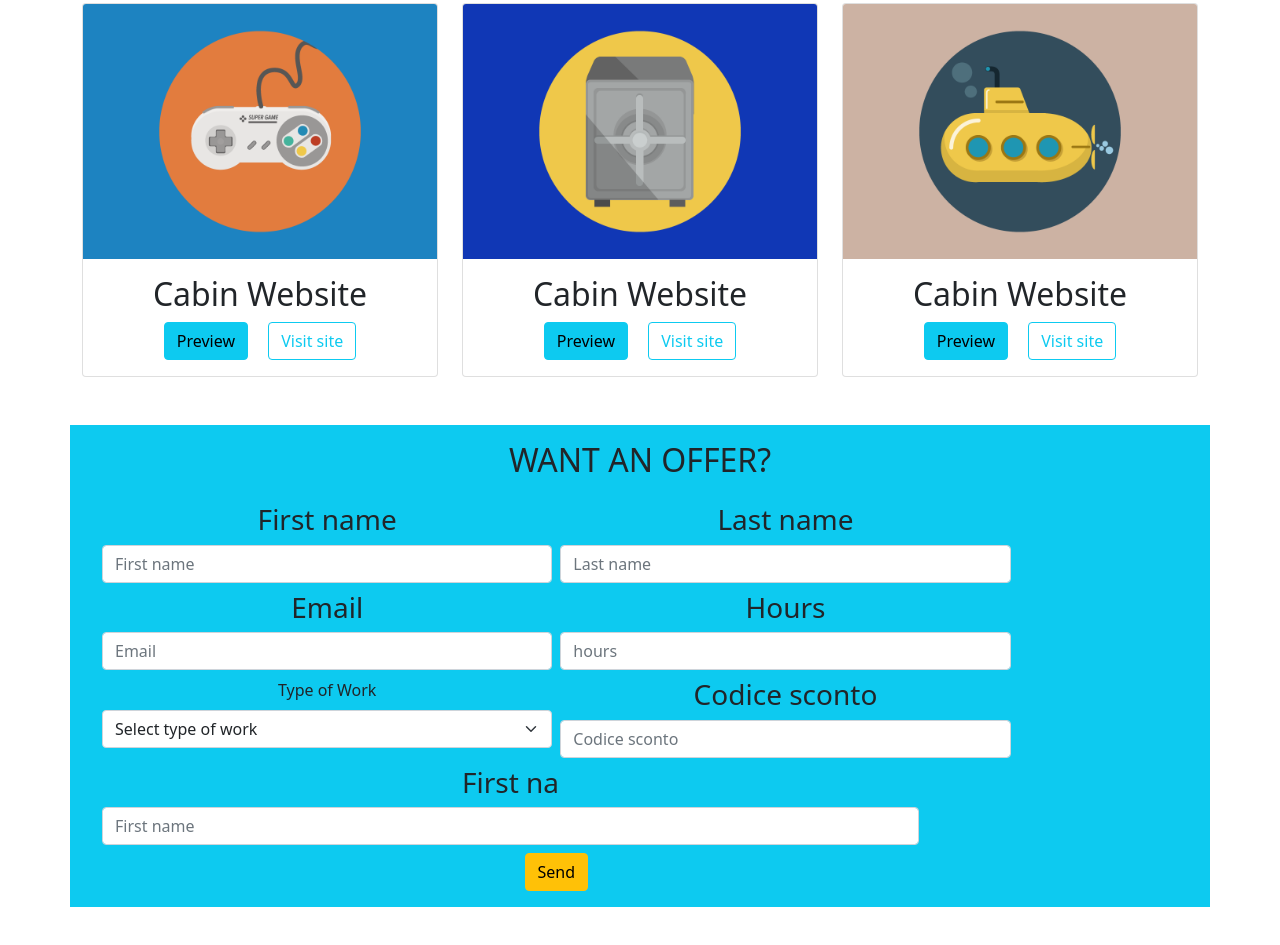
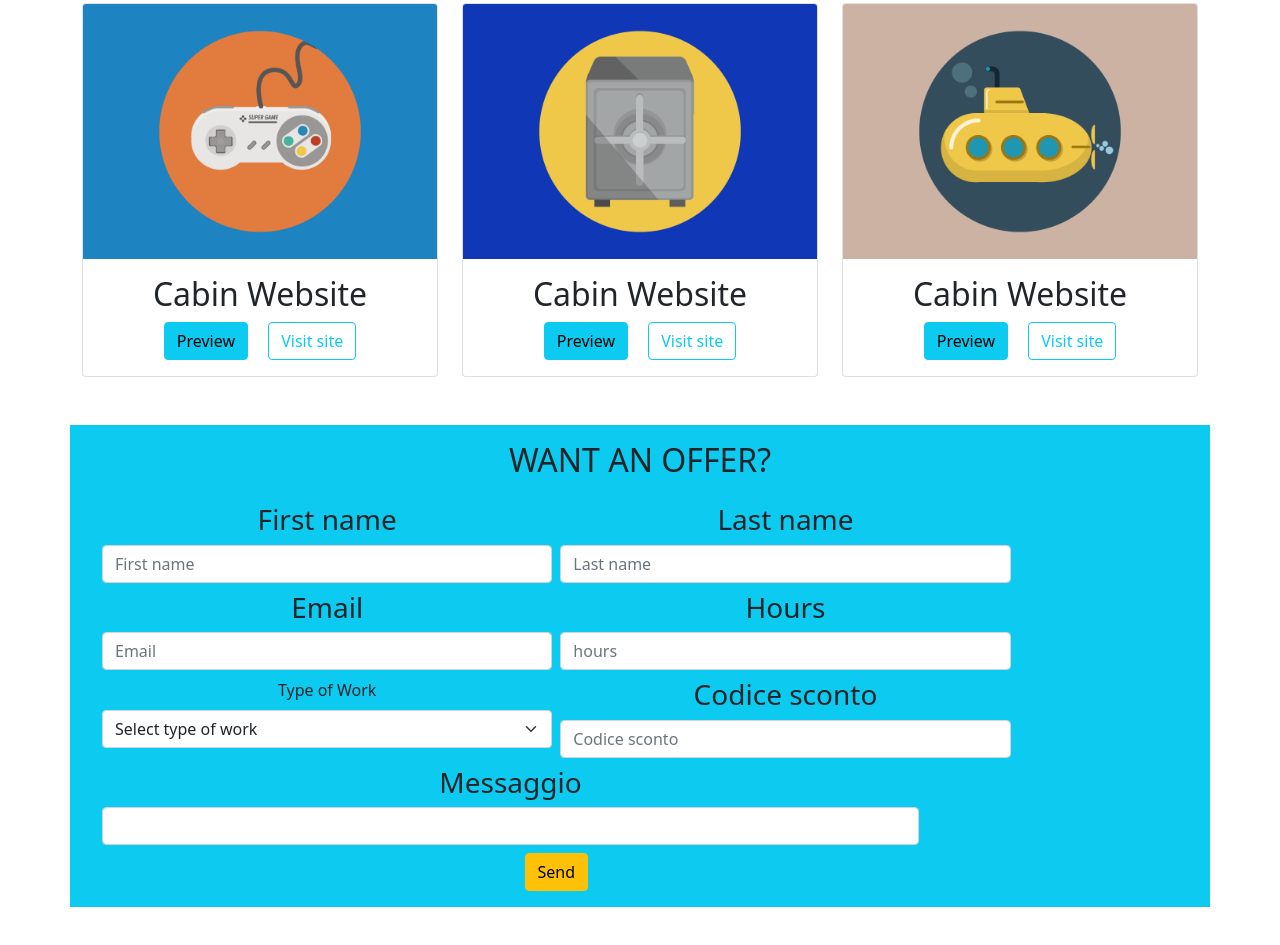
Before and after one commit to LucaNotaro95/bootstrap-js-freelancer, a plain HTML site: page index.html in a window 1280 px wide. Shown: the part 933-1878 px from the top of the page. Drawn offline with nearby package versions, Linux system fonts and the light colour scheme.

Commit message:
Update index.html

```diff
--- a/index.html
+++ b/index.html
@@ -197,8 +197,8 @@
 
 
 <div class="col-9 row-3">
-            <h3>First na</h3>
-            <input type="text" class="form-control" placeholder="First name">
+            <h3>Messaggio</h3>
+            <input type="text" class="form-control" placeholder=" ">
           </div>
 
 
```
